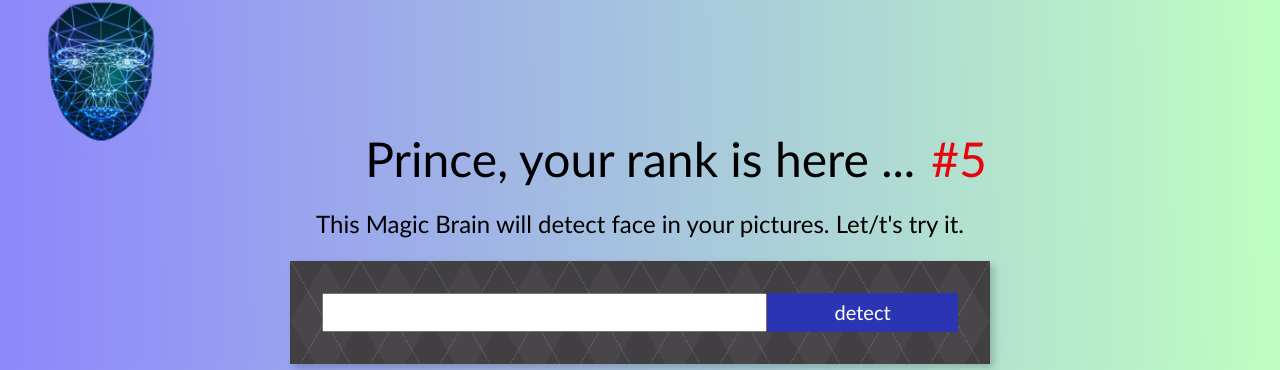
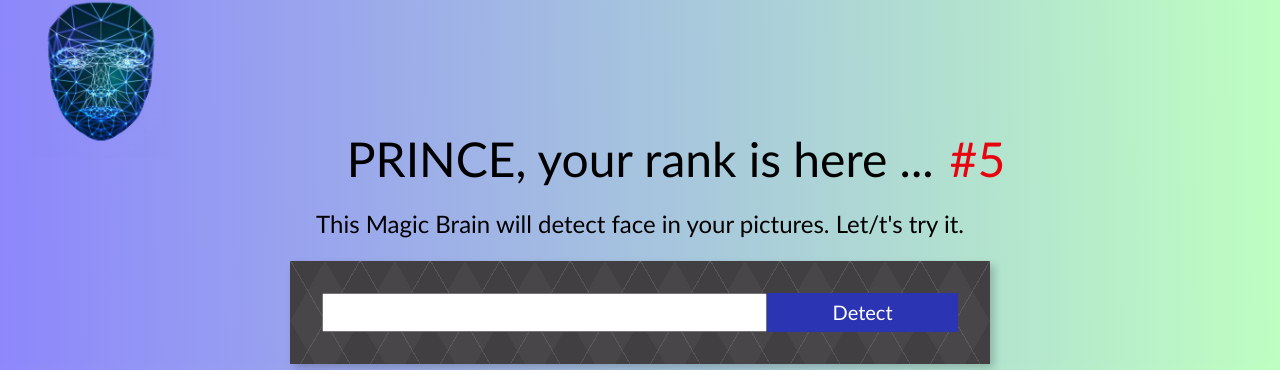
Before and after one commit to prince916/Face-Recognition-App, a React (Create React App) app: page / in a window 1280 px wide. Both pictures are taken after a click on the input "Sign in". Shown: the part 95-465 px from the top of the page. Built offline with nearby package versions, Linux system fonts and the light colour scheme.

Commit message:
updatefile

```diff
--- a/src/componenets/ImageLinkForm/ImageLinkForm.js
+++ b/src/componenets/ImageLinkForm/ImageLinkForm.js
@@ -18,7 +18,7 @@ const ImageLinkForm = ({ onInputChange, onButtonSubmit }) => {
             className="w-30 grow f4 link ph3 pv2 dib white"
             onClick={onButtonSubmit}
           >
-            detect
+            Detect
           </button>
         </div>
       </div>
--- a/src/componenets/Navigation/Navigation.jsx
+++ b/src/componenets/Navigation/Navigation.jsx
@@ -19,7 +19,7 @@ const Navigation = ({ onRouteChange, isSignedIn }) => {
           onClick={() => onRouteChange("signin")}
           className="f3 link dim black pa3 pointer"
         >
-          Sign In
+          Sign in
         </p>
         <p
           onClick={() => onRouteChange("register")}
--- a/src/componenets/Rank/Rank.js
+++ b/src/componenets/Rank/Rank.js
@@ -4,7 +4,7 @@ const Rank = () => {
   return (
     <div className='center'>
         <div className='black f1 m0'>
-            {'Prince, your rank is here ...'}
+            {'PRINCE, your rank is here ...'}
         </div>
         <div className='dark-red f1 pl3 pr6'>
             {'#5'}
```
